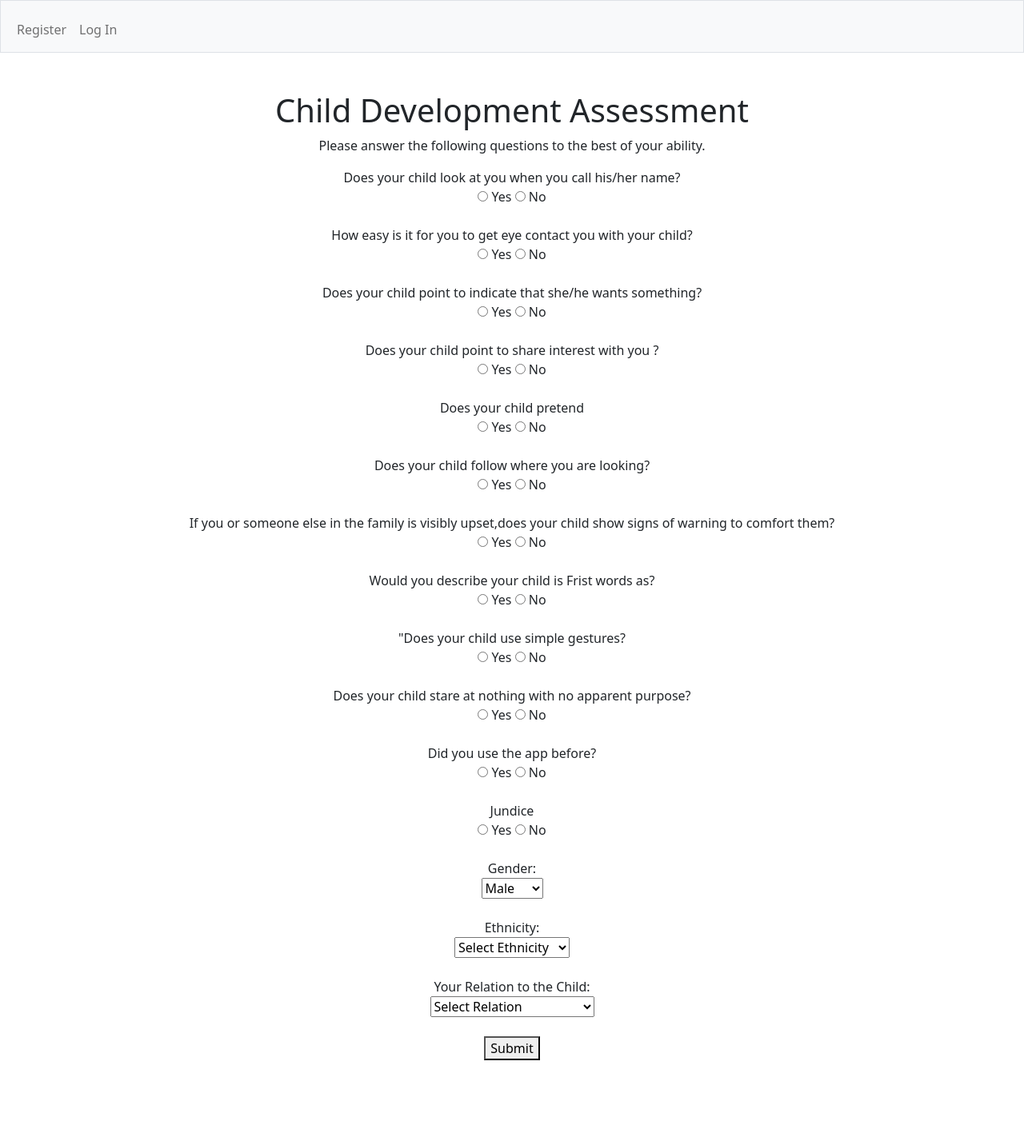
After one commit to M-Mowina/Autism-detection, a Flask app: page /questionnaire in a window 1280 px wide. The commit adds this page. Shown: the whole page at 80% size. Run offline with Flask 3, Linux system fonts and the light colour scheme.

Commit message:
start questionnair

```diff
--- a/project_autism/app.py
+++ b/project_autism/app.py
@@ -5,12 +5,23 @@ from PIL import Image
 import numpy as np
 import sqlite3
 import bcrypt
-
+import pandas as pd
 # Database connection details
 DATABASE_FILE = 'autism.db'
 
 # Load the image classification model
 model = tf.keras.models.load_model('autism_v1.h5')
+
+# Questionnair columns
+columns = ['A1_Score', 'A2_Score', 'A3_Score', 'A4_Score', 'A5_Score', 'A6_Score',
+       'A7_Score', 'A8_Score', 'A9_Score', 'A10_Score', 'ethnicity_Asian',
+       'ethnicity_Black', 'ethnicity_Hispanic', 'ethnicity_Latino',
+       'ethnicity_Middle Eastern', 'ethnicity_Others', 'ethnicity_Pasifika',
+       'ethnicity_South Asian', 'ethnicity_Turkish',
+       'ethnicity_White-European', 'relation_Health care professional',
+       'relation_Parent', 'relation_Relative', 'relation_Self', 'gender_f',
+       'gender_m', 'jundice_no', 'jundice_yes', 'used_app_before_no',
+       'used_app_before_yes', "age_desc_'4-11 years'"]
 
 app = Flask(__name__)
 
@@ -152,11 +163,31 @@ def image_detection():
 
 @app.route('/questionnaire', methods=['GET', 'POST'])
 def questionnaire():
-    if request.method == 'POST':
-        # Handle questionnaire submission and analysis here
-        # Process user responses and return results
-        pass
+  if request.method == 'POST':
+    inputs = {
+      'A1_Score': [request.form['A1_Score']],
+      'A2_Score': [request.form['A2_Score']],
+      'A3_Score': [request.form['A3_Score']],
+      'A4_Score': [request.form['A4_Score']],
+      'A5_Score': [request.form['A5_Score']],
+      'A6_Score': [request.form['A6_Score']],
+      'A7_Score': [request.form['A7_Score']],
+      'A8_Score': [request.form['A8_Score']],
+      'A9_Score': [request.form['A9_Score']],
+      'A10_Score': [request.form['A10_Score']],
+      'gender': [request.form['gender']],
+      'ethnicity': [request.form['ethnicity']],
+      'jundice': [request.form['jundice']],
+      'used_app_before': [request.form['used_app_before']],  # Assuming hidden input
+      'age_desc': ["'4-11 years'"],  # Assuming hidden input
+      'relation': [request.form['relation']]
+    }
+    x_new = pd.DataFrame(inputs)
+    print(x_new)
+    # Process user responses and return results
+  else:
     return render_template('questionnaire.html')
+
 
 
 @app.route('/about')
--- a/project_autism/templates/layout.html
+++ b/project_autism/templates/layout.html
@@ -27,7 +27,7 @@
                             <li class="nav-item"><a class="nav-link" href="#">About</a></li>
                             <li class="nav-item"><a class="nav-link" href="#">Contact Us</a></li>
                             <li class="nav-item"><a class="nav-link" href="/image_detection">Photagraphic Detection</a></li>
-                            <li class="nav-item"><a class="nav-link" href="#">Questionnair</a></li>
+                            <li class="nav-item"><a class="nav-link" href="/questionnaire">Questionnair</a></li>
                         </ul>
                         <ul class="navbar-nav ms-auto mt-2">
                             <li class="nav-item"><a class="nav-link" href="/logout">Log Out</a></li>
--- /dev/null
+++ b/project_autism/templates/questionnaire.html
@@ -0,0 +1,123 @@
+{% extends "layout.html" %}
+
+{% block title %}
+    Questionnaire for Child Development Assessment
+{% endblock %}
+
+{% block main %}
+<h1>Child Development Assessment</h1>
+<p>Please answer the following questions to the best of your ability.</p>
+
+<form id="myForm">
+    <label for="A1_Score">Does your child look at you when you call his/her name?</label>
+    <br>
+    <input type="radio" id="A1_Score_yes" name="A1_Score" value="1"> Yes
+    <input type="radio" id="A1_Score_no" name="A1_Score" value="0"> No
+    <br><br>
+
+    <label for="A2_Score">How easy is it for you to get eye contact you with your child?</label>
+    <br>
+    <input type="radio" id="A2_Score_yes" name="A2_Score" value="1"> Yes
+    <input type="radio" id="A2_Score_no" name="A2_Score" value="0"> No
+    <br><br>
+
+    <label for="A3_Score">Does your child point to indicate that she/he wants something?</label>
+    <br>
+    <input type="radio" id="A3_Score_yes" name="A3_Score" value="1"> Yes
+    <input type="radio" id="A3_Score_no" name="A3_Score" value="0"> No
+    <br><br>
+
+    <label for="A4_Score">Does your child point to share interest with you ?</label>
+    <br>
+    <input type="radio" id="A4_Score_yes" name="A4_Score" value="1"> Yes
+    <input type="radio" id="A4_Score_no" name="A4_Score" value="0"> No
+    <br><br>
+
+    <label for="A5_Score">Does your child pretend</label>
+    <br>
+    <input type="radio" id="A1_Score_yes" name="A5_Score" value="1"> Yes
+    <input type="radio" id="A1_Score_no" name="A5_Score" value="0"> No
+    <br><br>
+
+    <label for="A6_Score">Does your child follow where you are looking?</label>
+    <br>
+    <input type="radio" id="A6_Score_yes" name="A6_Score" value="1"> Yes
+    <input type="radio" id="A6_Score_no" name="A6_Score" value="0"> No
+    <br><br>
+
+    <label for="A7_Score">If you or someone else in the family is visibly upset,does your child show signs of warning to comfort them?</label>
+    <br>
+    <input type="radio" id="A7_Score_yes" name="A7_Score" value="1"> Yes
+    <input type="radio" id="A7_Score_no" name="A7_Score" value="0"> No
+    <br><br>
+
+    <label for="A8_Score">Would you describe your child is Frist words as?</label>
+    <br>
+    <input type="radio" id="A8_Score_yes" name="A8_Score" value="1"> Yes
+    <input type="radio" id="A8_Score_no" name="A8_Score" value="0"> No
+    <br><br>
+
+    <label for="A9_Score">"Does your child use simple gestures?</label>
+    <br>
+    <input type="radio" id="A9_Score_yes" name="A9_Score" value="1"> Yes
+    <input type="radio" id="A9_Score_no" name="A9_Score" value="0"> No
+    <br><br>
+
+    <label for="A10_Score">Does your child stare at nothing with no apparent purpose?</label>
+    <br>
+    <input type="radio" id="A10_Score_yes" name="A10_Score" value="1"> Yes
+    <input type="radio" id="A10_Score_no" name="A10_Score" value="0"> No
+    <br><br>
+
+    <label for="used_app_before">Did you use the app before?</label>
+    <br>
+    <input type="radio" id="used_app_before_yes" name="used_app_before" value="yes"> Yes
+    <input type="radio" id="used_app_before_no" name="used_app_before" value="no"> No
+    <br><br>
+
+    <label for="jundice">Jundice</label>
+    <br>
+    <input type="radio" id="jundice_yes" name="jundice" value="yes"> Yes
+    <input type="radio" id="jundice_no" name="jundice" value="no"> No
+    <br><br>
+
+    <label for="gender">Gender:</label>
+    <br>
+    <select id="gender" name="gender">
+        <option value="m">Male</option>
+        <option value="f">Female</option>
+    </select>
+    <br><br>
+
+    <label for="ethnicity">Ethnicity:</label>
+        <br>
+        <select id="ethnicity" name="ethnicity">
+            <option value="">Select Ethnicity</option>
+            <option value="Others">Others</option>
+            <option value="Middle Eastern">Middle Eastern</option>
+            <option value="White-European">White-European</option>
+            <option value="Black">Black</option>
+            <option value="South Asian">South Asian</option>
+            <option value="Asian">Asian</option>
+            <option value="Pasifika">Pasifika</option>
+            <option value="Hispanic">Hispanic</option>
+            <option value="Turkish">Turkish</option>
+            <option value="Latino">Latino</option>
+        </select>
+        <br><br>
+
+    <label for="relation">Your Relation to the Child:</label>
+        <br>
+        <select id="relation" name="relation">
+            <option value="">Select Relation</option>
+            <option value="Parent">Parent</option>
+            <option value="Self">Self</option>
+            <option value="Relative">Relative</option>
+            <option value="Health care professional">Health care professional</option>
+        </select>
+        <br><br>
+
+    <button type="submit">Submit</button>
+</form>
+
+{% endblock %}
```
Also changed, not shown: 1 other file.
